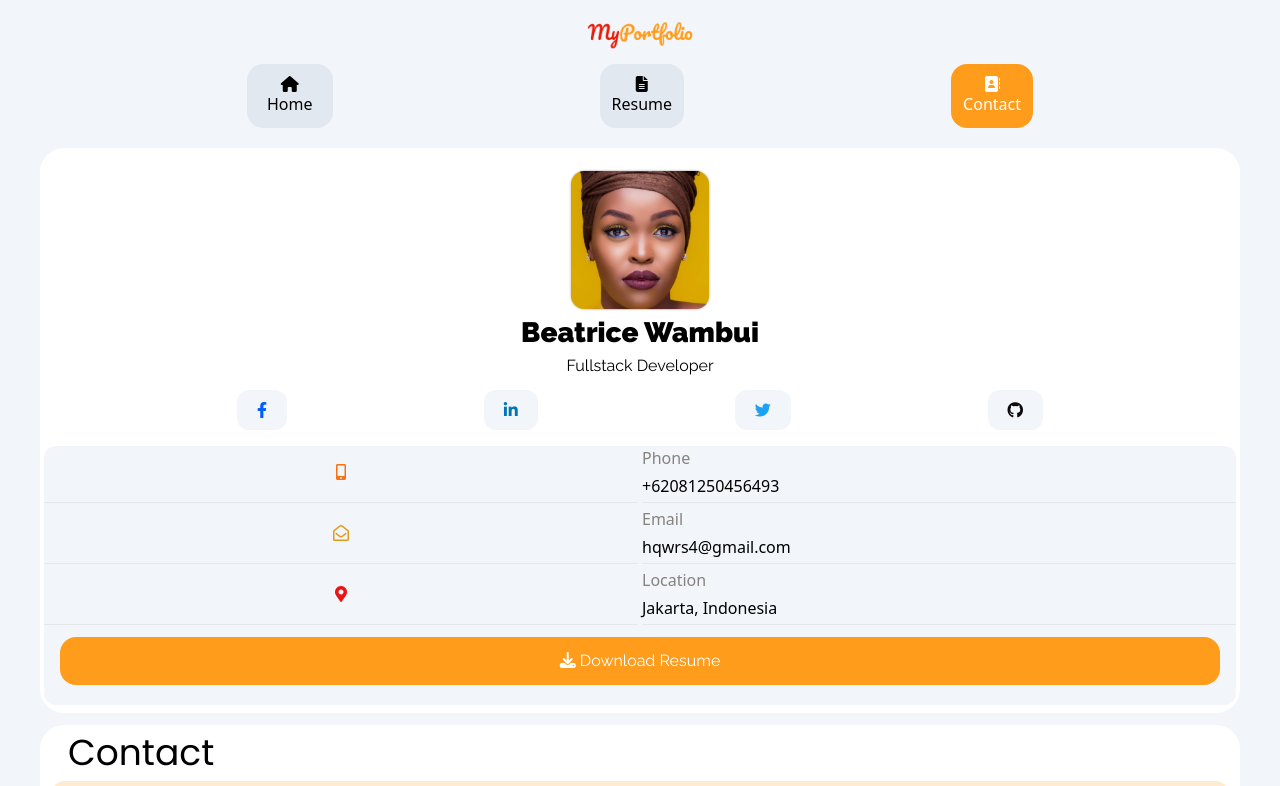
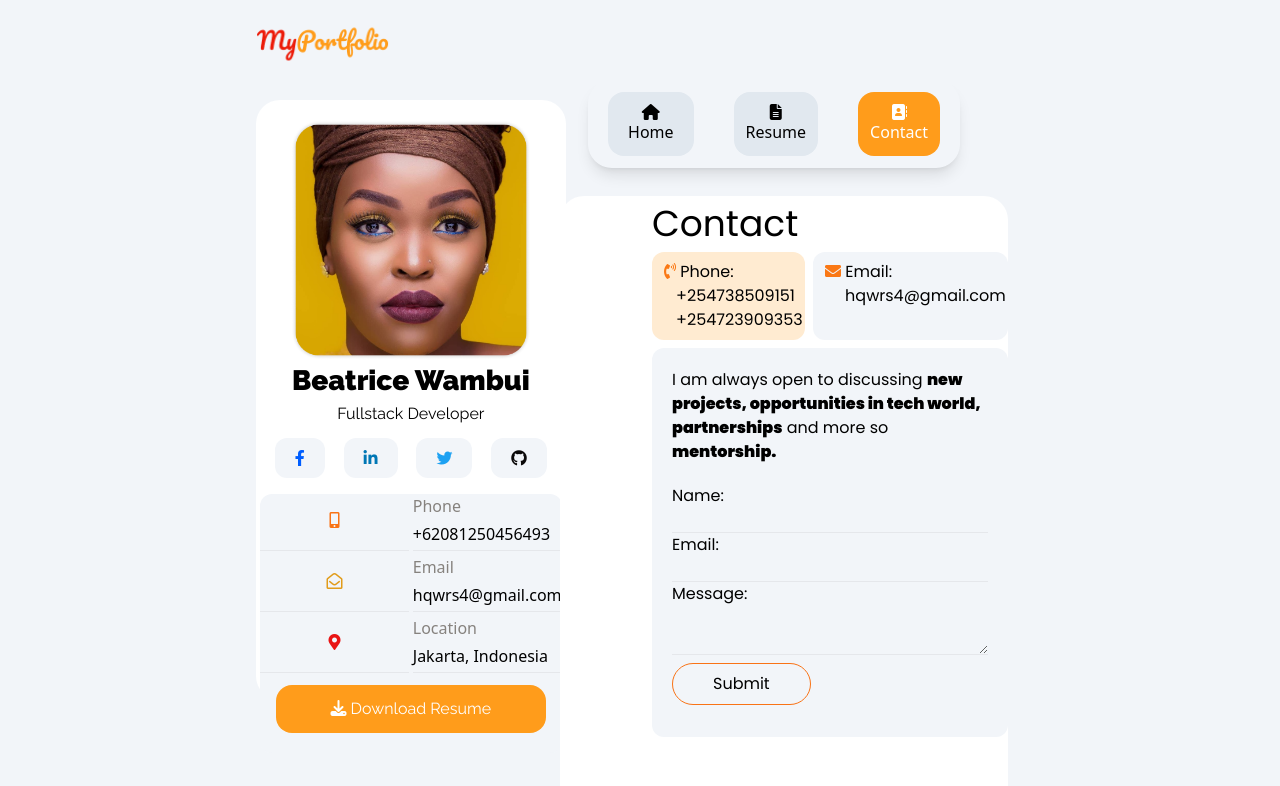
Before and after one commit to diqimusyaffa29/assigntment-1-v2, a website: page src/contact.html in a window 1280 px wide. Shown: the top 786 px of the page. Drawn offline with Linux system fonts and the light colour scheme.

Commit message:
Full Responsive

```diff
--- a/src/contact.html
+++ b/src/contact.html
@@ -3,7 +3,7 @@
     <head>
         <meta charset="UTF-8" />
         <meta name="viewport" content="width=device-width, initial-scale=1.0" />
-        <title>Contact Page - Diqi</title>
+        <title>Resume - Diqi</title>
         <link rel="stylesheet" href="./output.css" />
         <link
             rel="stylesheet"
@@ -15,17 +15,18 @@
             rel="stylesheet"
             href="https://cdnjs.cloudflare.com/ajax/libs/font-awesome/5.15.4/css/all.min.css" />
     </head>
-    <body class="bg-[#F2F5F9]">
+    <body class="bg-[#F2F5F9] lg:mx-48">
         <!-- NAVBAR START -->
         <nav class="mb-5">
             <div class="grid gap-8" id="logo">
-                <div class="flex justify-center">
-                    <img src="/assets/logo.png" alt="logo" class="h-16" />
+                <div class="flex justify-center lg:justify-start lg:pl-16">
+                    <img src="/assets/logo.png" alt="logo" class="h-16 lg:h-20" />
                 </div>
             </div>
 
-            <div class="">
-                <ul class="flex justify-evenly">
+            <div class="lg:relative">
+                <ul
+                    class="flex justify-evenly lg:justify-end lg:rounded-3xl lg:shadow-lg lg:absolute lg:right-32 lg:py-3">
                     <li class="bg-[#E1E8EF] rounded-2xl mx-5 px-2">
                         <a href="index.html" class="flex flex-col items-center mx-3 my-3"
                             ><i class="fa-solid fa-house"></i><span>Home</span></a
@@ -46,9 +47,13 @@
         </nav>
         <!-- NAVBAR END -->
         <!-- PROFILE DETAIL START -->
-        <aside class="bg-[#FFFFFF] mx-10 rounded-3xl">
+        <aside
+            class="bg-[#FFFFFF] mx-10 rounded-3xl lg:ml-16 lg:mx-0 lg:absolute lg:pb-2 lg:h-[75%]">
             <div class="flex flex-col justify-center">
-                <img src="../assets/Picture1.png" alt="profile" class="h-36 mt-5 object-contain" />
+                <img
+                    src="../assets/Picture1.png"
+                    alt="profile"
+                    class="h-36 mt-5 object-contain lg:h-60" />
                 <h1 class="font-raleway font-[700] text-[28px] text-center">Beatrice Wambui</h1>
                 <h2 class="text-center font-raleway mb-3">Fullstack Developer</h2>
 
@@ -135,11 +140,17 @@
         <!-- PROFILE DETAIL END -->
 
         <!-- MAIN START -->
-        <main class="bg-[#FFFFFF] mx-10 rounded-3xl font-poppin pt-2 px-3 mt-3 grid gap-2 pb-8">
-            <h1 class="text-4xl mx-4">Contact</h1>
+        <main
+            class="bg-[#FFFFFF] mx-10 rounded-3xl font-poppin pt-2 px-3 mt-3 grid gap-2 pb-8 lg:relative lg:mx-56 lg:top-24 lg:-right-36 lg:h-fit lg:pb-32">
+            <div class="grid gap-2 lg:mx-20">
+                <h1 class="text-4xl">Contact</h1>
+                <div class="grid gap-2 lg:grid-flow-col">
                     <div class="items-center bg-[#ffebd1] rounded-xl py-2">
                         <div class="mx-3">
-                    <span><i class="fas fa-phone-volume" style="color: #fa7815"></i> Phone:</span>
+                            <span
+                                ><i class="fas fa-phone-volume" style="color: #fa7815"></i>
+                                Phone:</span
+                            >
                         </div>
                         <div class="ml-6 grid grid-flow-row">
                             <span>+254738509151</span>
@@ -149,10 +160,13 @@
 
                     <div class="items-center bg-[#F2F5F9] rounded-xl py-2">
                         <div class="mx-3">
-                    <span><i class="fas fa-envelope" style="color: #fa7815"></i> Email:</span>
+                            <span
+                                ><i class="fas fa-envelope" style="color: #fa7815"></i> Email:</span
+                            >
                         </div>
                         <div class="ml-8 grid grid-flow-row">
                             <span>hqwrs4@gmail.com</span>
+                        </div>
                     </div>
                 </div>
 
@@ -165,17 +179,22 @@
                     <form action="" class="mt-5">
                         <div class="flex flex-col">
                             <label for="name">Name: </label>
-                        <input type="text" name="name" class="bg-[#f2f5f9]">
-                        <hr>
+                            <input type="text" name="name" class="bg-[#f2f5f9]" />
+                            <hr />
                             <label for="email">Email: </label>
-                        <input type="text" name="email" class="bg-[#f2f5f9]">
-                        <hr>
+                            <input type="text" name="email" class="bg-[#f2f5f9]" />
+                            <hr />
                             <label for="message">Message: </label>
-                        <textarea name="message" id=""  class="bg-[#f2f5f9]"></textarea>
-                        <hr>
+                            <textarea name="message" id="" class="bg-[#f2f5f9]"></textarea>
+                            <hr />
                         </div>
-                    <button class="rounded-full border border-orange-500 py-2 px-10 mt-2"  type="submit">Submit</button>
+                        <button
+                            class="rounded-full border border-orange-500 py-2 px-10 mt-2"
+                            type="submit">
+                            Submit
+                        </button>
                     </form>
+                </div>
             </div>
         </main>
         <!-- MAIN END -->
```
Also changed, not shown: src/output.css. Lines whose indentation alone changed are shown as unchanged.
